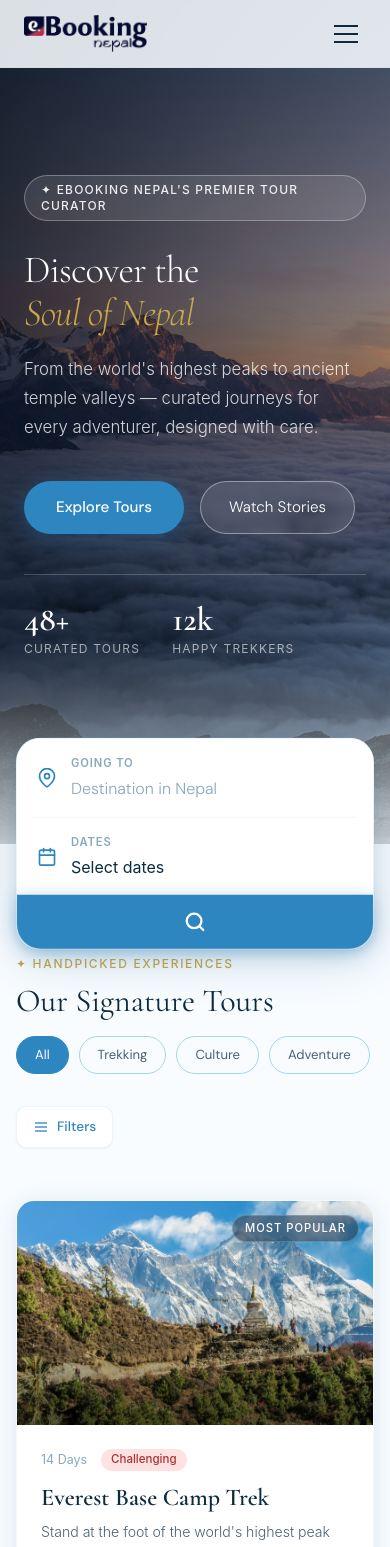
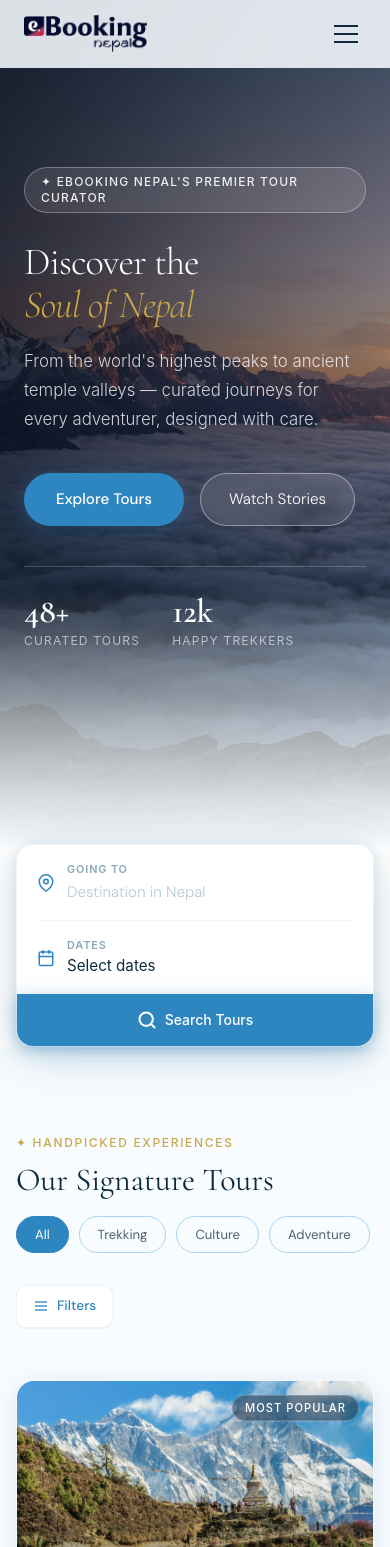
Before and after one commit to Saugatzz/college-project-frontend, a Next.js app: page / in a window 390 px wide. Shown: the top 1547 px of the page. Built offline with nearby package versions, Linux system fonts and the light colour scheme.

Commit message:
responsiveness of search bar

```diff
--- a/components/home/HeroSection.tsx
+++ b/components/home/HeroSection.tsx
@@ -7,14 +7,14 @@ interface Props {
 export default function HeroSection({ onExplore }: Props) {
   return (
     <section
-      className="h-screen bg-[url('/images/hero-bg.jpg')] bg-center bg-cover flex items-center px-6 md:px-12 pt-[68px] pb-20 relative"
+      className="h-screen bg-[url('/images/hero-bg.jpg')] bg-center bg-cover flex items-center px-6 md:px-12 pt-[68px] pb-24 relative"
       aria-label="Hero banner"
     >
       {/* Dark overlay */}
       <div className="absolute inset-0 z-[1] bg-gradient-to-br from-[rgba(4,12,24,0.85)] via-[rgba(4,12,24,0.54)] to-[rgba(4,12,24,0.18)]" />
 
-      {/* Bottom fade into snow — softens the hard cut before search bar */}
-      <div className="absolute bottom-0 inset-x-0 h-48 z-[1] bg-gradient-to-t from-snow/80 to-transparent pointer-events-none" />
+      {/* Bottom fade — tall enough to sit behind the overlapping search card */}
+      <div className="absolute bottom-0 inset-x-0 h-64 z-[1] bg-gradient-to-t from-snow via-snow/60 to-transparent pointer-events-none" />
 
       {/* Hero copy */}
       <div className="relative z-[2] max-w-2xl py-12 md:py-20">
--- a/components/home/SearchSection.tsx
+++ b/components/home/SearchSection.tsx
@@ -26,28 +26,28 @@ export default function SearchSection({ onSearch }: Props) {
         setDatePickerOpen(false);
       }
     };
-    document.addEventListener('click', handler);
-    return () => document.removeEventListener('click', handler);
+    document.addEventListener('mousedown', handler);
+    return () => document.removeEventListener('mousedown', handler);
   }, []);
 
   return (
-    /* No outer padding/margin — positioning is handled by the parent wrapper in HomePage */
     <div role="search" aria-label="Search tours">
-      <div className="flex flex-col sm:flex-row items-stretch bg-white rounded-[24px] sm:rounded-[60px] shadow-[0_8px_48px_rgba(30,80,120,0.22),0_2px_10px_rgba(30,80,120,0.10)] border border-sky-mid/25 w-full transition-all focus-within:shadow-[0_12px_56px_rgba(46,134,193,0.28)] focus-within:border-sky-mid/50 relative">
+      {/* Pill container — stacks vertically on mobile, horizontal pill on sm+ */}
+      <div className="flex flex-col sm:flex-row items-stretch bg-white rounded-2xl sm:rounded-[60px] shadow-[0_8px_48px_rgba(30,80,120,0.22),0_2px_10px_rgba(30,80,120,0.10)] border border-sky-mid/25 w-full transition-all focus-within:shadow-[0_12px_56px_rgba(46,134,193,0.28)] focus-within:border-sky-mid/50">
 
-        {/* Destination */}
-        <div className="flex items-center gap-3.5 px-5 md:px-7 flex-1 min-w-0">
+        {/* ── Destination ── */}
+        <div className="flex items-center gap-3 px-5 md:px-7 flex-1 min-w-0">
           <div className="text-sky-accent flex-shrink-0">
-            <svg width="20" height="20" viewBox="0 0 24 24" fill="none" stroke="currentColor" strokeWidth="2" strokeLinecap="round" strokeLinejoin="round">
+            <svg width="18" height="18" viewBox="0 0 24 24" fill="none" stroke="currentColor" strokeWidth="2" strokeLinecap="round" strokeLinejoin="round">
               <path d="M21 10c0 7-9 13-9 13s-9-6-9-13a9 9 0 0 1 18 0z"/><circle cx="12" cy="10" r="3"/>
             </svg>
           </div>
-          <div className="flex-1 min-w-0 py-4 sm:py-5">
-            <label className="block text-[0.7rem] font-semibold text-pebble tracking-[0.08em] uppercase mb-1" htmlFor="heroDestInput">
+          <div className="flex-1 min-w-0 py-4">
+            <label className="block text-[0.68rem] font-semibold text-pebble tracking-[0.08em] uppercase mb-0.5" htmlFor="heroDestInput">
               Going to
             </label>
             <input
-              className="border-none outline-none bg-transparent font-sans text-base font-normal text-ink w-full placeholder:text-pebble placeholder:font-light"
+              className="border-none outline-none bg-transparent font-sans text-[0.95rem] font-normal text-ink w-full placeholder:text-pebble/60 placeholder:font-light"
               type="text"
               placeholder="Destination in Nepal"
               id="heroDestInput"
@@ -59,13 +59,13 @@ export default function SearchSection({ onSearch }: Props) {
           </div>
         </div>
 
-        {/* Divider */}
-        <div className="h-px sm:h-auto sm:w-px bg-sky-mid/20 mx-4 sm:mx-0 sm:my-3.5 flex-shrink-0" />
+        {/* ── Divider: horizontal on mobile, vertical on sm+ ── */}
+        <div className="h-px sm:h-auto sm:w-px bg-sky-mid/20 mx-5 sm:mx-0 sm:my-4 flex-shrink-0" />
 
-        {/* Date picker */}
+        {/* ── Date picker ── */}
         <div className="relative flex flex-1 min-w-0" ref={dateWrapRef}>
           <button
-            className="flex items-center gap-3.5 px-5 md:px-7 flex-1 min-w-0 bg-transparent border-none cursor-pointer text-left"
+            className="flex items-center gap-3 px-5 md:px-7 flex-1 min-w-0 bg-transparent border-none cursor-pointer text-left"
             onClick={() => setDatePickerOpen(prev => !prev)}
             aria-label="Select travel dates"
             aria-haspopup="true"
@@ -73,50 +73,92 @@ export default function SearchSection({ onSearch }: Props) {
             type="button"
           >
             <div className="text-sky-accent flex-shrink-0">
-              <svg width="20" height="20" viewBox="0 0 24 24" fill="none" stroke="currentColor" strokeWidth="2" strokeLinecap="round" strokeLinejoin="round">
+              <svg width="18" height="18" viewBox="0 0 24 24" fill="none" stroke="currentColor" strokeWidth="2" strokeLinecap="round" strokeLinejoin="round">
                 <rect x="3" y="4" width="18" height="18" rx="2" ry="2"/>
                 <line x1="16" y1="2" x2="16" y2="6"/><line x1="8" y1="2" x2="8" y2="6"/>
                 <line x1="3" y1="10" x2="21" y2="10"/>
               </svg>
             </div>
-            <div className="flex-1 min-w-0 py-4 sm:py-5">
-              <span className="block text-[0.7rem] font-semibold text-pebble tracking-[0.08em] uppercase mb-1">Dates</span>
-              <span className="block text-base font-normal text-ink whitespace-nowrap overflow-hidden text-ellipsis">{dateDisplay}</span>
+            <div className="flex-1 min-w-0 py-4">
+              <span className="block text-[0.68rem] font-semibold text-pebble tracking-[0.08em] uppercase mb-0.5">Dates</span>
+              <span className="block text-[0.95rem] font-normal text-ink whitespace-nowrap overflow-hidden text-ellipsis">
+                {dateDisplay}
+              </span>
             </div>
           </button>
 
           {datePickerOpen && (
-            <div className="absolute top-[calc(100%+10px)] left-0 z-50 bg-white border border-sky-mid/25 rounded-[18px] shadow-[0_16px_48px_rgba(30,80,120,0.20)] p-6 min-w-[280px] sm:min-w-[320px]">
-              <div className="flex flex-col sm:flex-row gap-3.5 mb-4">
+            <div
+              className="
+                absolute z-50 bg-white border border-sky-mid/25 rounded-2xl
+                shadow-[0_16px_48px_rgba(30,80,120,0.20)] p-5
+                /* Mobile: full-width, positioned below with safe inset */
+                left-0 right-0 top-[calc(100%+8px)]
+                /* sm+: auto-width anchored to left edge */
+                sm:right-auto sm:min-w-[300px]
+              "
+            >
+              <div className="flex flex-col sm:flex-row gap-3 mb-4">
                 <div className="flex-1">
-                  <label className="block text-[0.72rem] text-pebble tracking-[0.07em] uppercase mb-1.5" htmlFor="startDate">Start date</label>
-                  <input type="date" id="startDate" value={startDate} onChange={e => setStartDate(e.target.value)}
-                    className="w-full border border-sky-mid rounded-lg px-3 py-2 font-sans text-sm text-ink outline-none bg-mist focus:border-sky-accent" />
+                  <label className="block text-[0.7rem] text-pebble tracking-[0.07em] uppercase mb-1.5" htmlFor="startDate">
+                    Start date
+                  </label>
+                  <input
+                    type="date"
+                    id="startDate"
+                    value={startDate}
+                    onChange={e => setStartDate(e.target.value)}
+                    className="w-full border border-sky-mid/40 rounded-lg px-3 py-2 font-sans text-sm text-ink outline-none bg-mist focus:border-sky-accent transition-colors"
+                  />
                 </div>
                 <div className="flex-1">
-                  <label className="block text-[0.72rem] text-pebble tracking-[0.07em] uppercase mb-1.5" htmlFor="endDate">End date</label>
-                  <input type="date" id="endDate" value={endDate} onChange={e => setEndDate(e.target.value)}
-                    className="w-full border border-sky-mid rounded-lg px-3 py-2 font-sans text-sm text-ink outline-none bg-mist focus:border-sky-accent" />
+                  <label className="block text-[0.7rem] text-pebble tracking-[0.07em] uppercase mb-1.5" htmlFor="endDate">
+                    End date
+                  </label>
+                  <input
+                    type="date"
+                    id="endDate"
+                    value={endDate}
+                    onChange={e => setEndDate(e.target.value)}
+                    className="w-full border border-sky-mid/40 rounded-lg px-3 py-2 font-sans text-sm text-ink outline-none bg-mist focus:border-sky-accent transition-colors"
+                  />
                 </div>
               </div>
-              <button type="button" onClick={e => { e.stopPropagation(); setDatePickerOpen(false); }}
-                className="w-full bg-sky-accent text-white border-none py-2.5 rounded-full font-sans text-sm font-medium cursor-pointer hover:bg-sky-dark transition-colors">
+              <button
+                type="button"
+                onClick={e => { e.stopPropagation(); setDatePickerOpen(false); }}
+                className="w-full bg-sky-accent text-white border-none py-2.5 rounded-full font-sans text-sm font-medium cursor-pointer hover:bg-sky-dark transition-colors"
+              >
                 Done
               </button>
             </div>
           )}
         </div>
 
-        {/* Search button */}
+        {/* ── Search button ── */}
+        {/*
+          Mobile:  full-width bar, rounded bottom corners matching the card
+          sm+:     circle button inset inside the pill
+        */}
         <button
-          className="flex-shrink-0 w-full sm:w-[62px] sm:h-[62px] sm:m-2 sm:ml-1.5 bg-sky-accent border-none sm:rounded-full rounded-b-[24px] py-4 sm:py-0 flex items-center justify-center cursor-pointer transition-all hover:bg-sky-dark sm:hover:scale-105 shadow-[0_4px_18px_rgba(46,134,193,0.38)]"
+          className="
+            flex-shrink-0 flex items-center justify-center cursor-pointer
+            bg-sky-accent border-none transition-all hover:bg-sky-dark
+            shadow-[0_4px_18px_rgba(46,134,193,0.38)]
+            /* Mobile */
+            w-full py-4 rounded-b-2xl gap-2
+            /* sm+: circle */
+            sm:w-[58px] sm:h-[58px] sm:py-0 sm:m-2 sm:ml-1.5 sm:rounded-full sm:hover:scale-105
+          "
           onClick={() => onSearch(destination.trim())}
           aria-label="Search tours"
           type="button"
         >
-          <svg width="22" height="22" viewBox="0 0 24 24" fill="none" stroke="white" strokeWidth="2.5" strokeLinecap="round" strokeLinejoin="round">
+          <svg width="20" height="20" viewBox="0 0 24 24" fill="none" stroke="white" strokeWidth="2.5" strokeLinecap="round" strokeLinejoin="round">
             <circle cx="11" cy="11" r="8"/><path d="m21 21-4.35-4.35"/>
           </svg>
+          {/* Label visible only on mobile */}
+          <span className="text-white text-sm font-medium sm:hidden">Search Tours</span>
         </button>
       </div>
     </div>
--- a/components/pages/HomePage.tsx
+++ b/components/pages/HomePage.tsx
@@ -18,19 +18,23 @@ export default function HomePage() {
 
   return (
     <main id="main-content">
-      {/* Hero + floating search wrapper */}
-      <div className="relative overflow-visible">
-        <HeroSection onExplore={scrollToTours} />
-        {/* Search bar floats over the bottom of the hero */}
-        <div className="absolute bottom-0 left-0 right-0 translate-y-1/2 z-20 px-4 md:px-12">
-          <div className="max-w-[1300px] mx-auto">
+      {/* Hero — pb makes room so the search card overlaps from inside */}
+      <div className="relative">
+        {/* Extra bottom padding creates the "shelf" the search card sits in */}
+        <div className="pb-[100px] sm:pb-[52px]">
+          <HeroSection onExplore={scrollToTours} />
+        </div>
+
+        {/* Search card: pulled up with negative margin so it straddles the hero bottom */}
+        <div className="relative z-20 -mt-[100px] sm:-mt-[52px] px-4 sm:px-8 md:px-12">
+          <div className="max-w-[860px] mx-auto">
             <SearchSection onSearch={handleHeroSearch} />
           </div>
         </div>
       </div>
 
-      {/* Spacer compensates for the search bar overlap */}
-      <div className="h-16 md:h-20 bg-snow" />
+      {/* Breathing room between search card and tours */}
+      <div className="h-10 sm:h-12 bg-snow" />
 
       <ToursSection
         filters={filters}
```
